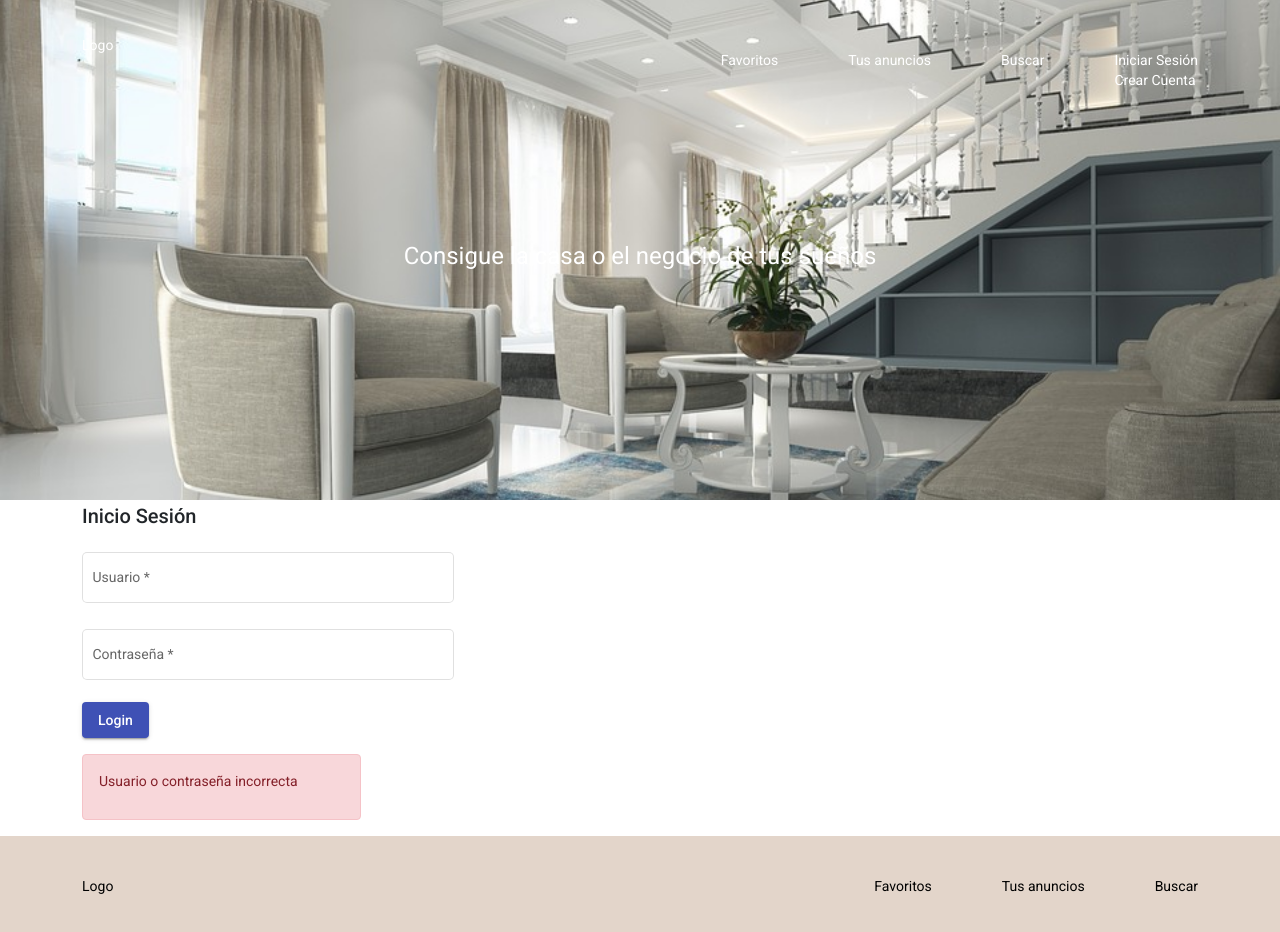
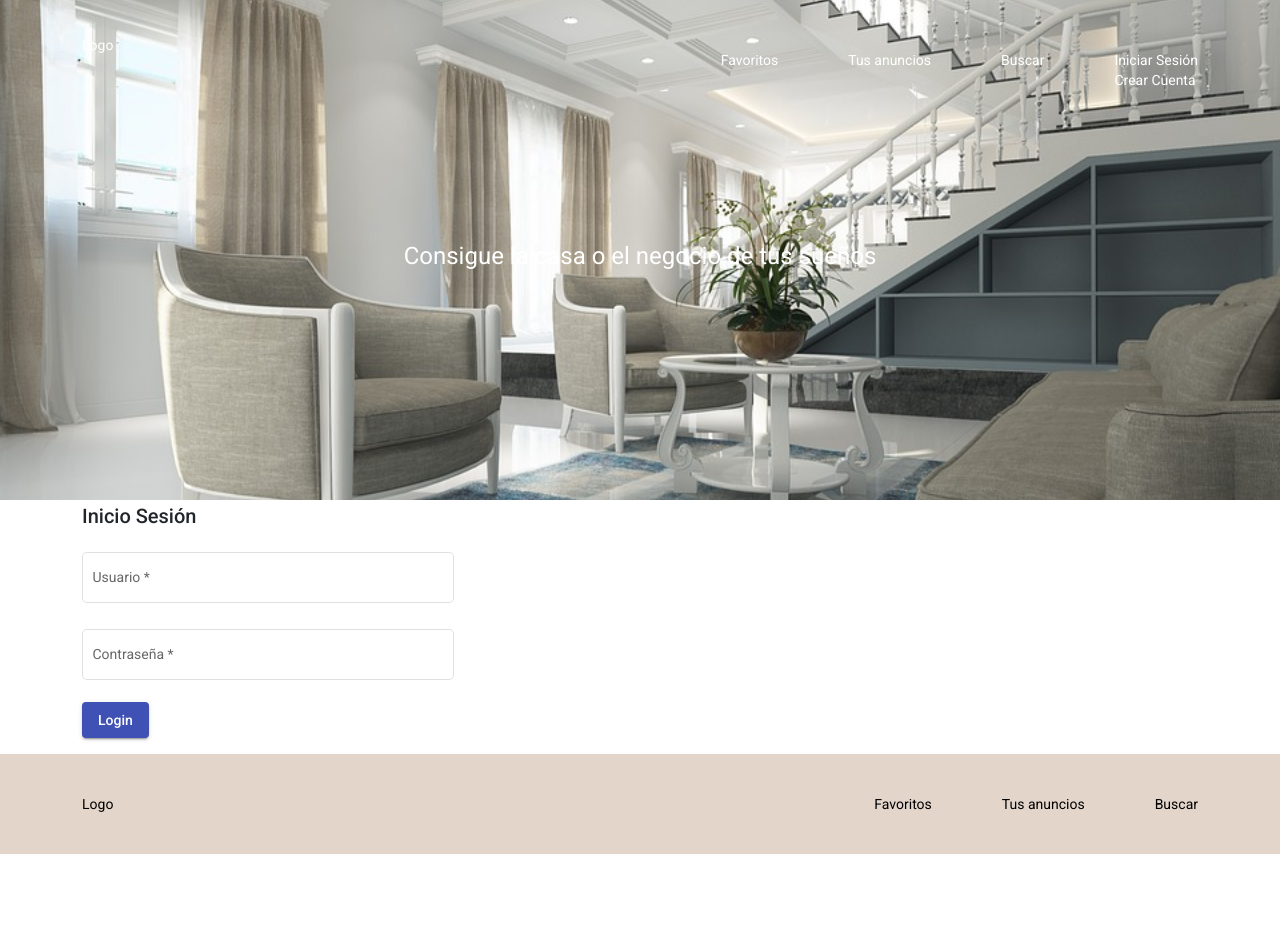
Before and after one commit to joao034/proyecto_arriendos_das, an Angular app in the folder frontend_arriendos/: page /login in a window 1280 px wide. Shown: the top 932 px of the page. After the commit the page ends 854 px from the top, so only its background shows below. Built offline with nearby package versions, Linux system fonts and the light colour scheme.

Commit message:
git commit -m "PAD-24 <Agregando mensaje  error>"

```diff
--- a/frontend_arriendos/src/app/core/componentes/inicio-sesion/inicio-sesion.component.html
+++ b/frontend_arriendos/src/app/core/componentes/inicio-sesion/inicio-sesion.component.html
@@ -13,9 +13,9 @@
         <input type="password" id="passwordUsu" matInput placeholder="Contraseña" formControlName="passwordUsu" />
       </mat-form-field>
     </div>
-    <button class="" type="submit" mat-raised-button color="primary">Login</button>
+    <button class="mb-3" type="submit" mat-raised-button color="primary">Login</button>
   </form>
-  <div class="alert alert-danger w-25 mt-3">
+  <div class="alert alert-danger w-25" *ngIf="errorLogin">
     <p>Usuario o contraseña incorrecta</p>
   </div>
 </div>
--- a/frontend_arriendos/src/app/core/componentes/inicio-sesion/inicio-sesion.component.ts
+++ b/frontend_arriendos/src/app/core/componentes/inicio-sesion/inicio-sesion.component.ts
@@ -9,6 +9,9 @@ import { LoginService } from 'src/app/services/login.service';
   styleUrls: ['./inicio-sesion.component.css'],
 })
 export class InicioSesionComponent implements OnInit {
+
+  errorLogin:boolean=false;
+
   loginForm = new FormGroup({
     usernameUsu: new FormControl('', Validators.required),
     passwordUsu: new FormControl('', Validators.required),
@@ -23,6 +26,8 @@ export class InicioSesionComponent implements OnInit {
       if(usuario!=null){
         localStorage.setItem('usuario',JSON.stringify(usuario));
         this.route.navigate(['/']);
+      }else{
+        this.errorLogin=true;
       }
     })
   }
```
